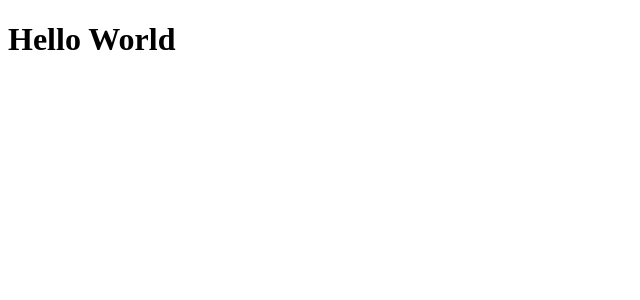
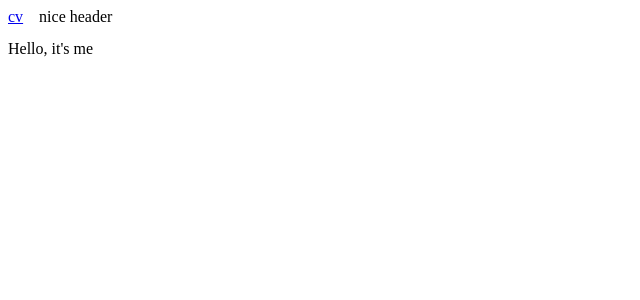
Before and after one commit to ntdesmond/ntdesmond.github.io, a React app: page / in a window 1280 px wide. Shown: the top 300 px of the page, without its empty margins (0-640 px from the left). Built offline with nearby package versions, Linux system fonts and the light colour scheme.

Commit message:
Add some routes and pages

```diff
--- a/package.json
+++ b/package.json
@@ -34,6 +34,7 @@
     "html-webpack-plugin": "^5.5.0",
     "react": "^18.2.0",
     "react-dom": "^18.2.0",
+    "styled-components": "^5.3.5",
     "ts-loader": "^9.3.1",
     "typescript": "^4.7.4",
     "webpack": "^5.73.0",
@@ -44,6 +45,7 @@
   "dependencies": {
     "@types/react": "^18.0.15",
     "@types/react-dom": "^18.0.6",
+    "@types/styled-components": "^5.1.25",
     "react-router-dom": "^6.3.0"
   }
 }
--- a/src/App.tsx
+++ b/src/App.tsx
@@ -1,5 +1,13 @@
-const App: React.FC = () => {
-  return <h1>Hello World</h1>;
-};
+import { Navigate, Route, Routes } from "react-router-dom";
+import CV from "./pages/CV";
+import Home from "./pages/Home";
+
+const App = () => (
+  <Routes>
+    <Route path="/" element={<Home />} />
+    <Route path="/cv" element={<CV />} />
+    <Route path="*" element={<Navigate to="/" />} />
+  </Routes>
+);
 
 export default App;
--- /dev/null
+++ b/src/components/layout/Layout.tsx
@@ -0,0 +1,26 @@
+import styled from "styled-components";
+import Header from "./header/Header";
+
+const StyledLayout = styled.div`
+  height: 100%;
+  display: grid;
+  grid-template:
+    "header" 2em
+    "main" auto;
+`;
+
+const StyledMain = styled.section`
+  grid-area: main;
+`;
+
+const Layout = ({
+  isHome = false,
+  children,
+}: React.PropsWithChildren<{ isHome?: boolean }>) => (
+  <StyledLayout>
+    <Header isHome={isHome} />
+    <StyledMain>{children}</StyledMain>
+  </StyledLayout>
+);
+
+export default Layout;
--- /dev/null
+++ b/src/components/layout/header/Header.tsx
@@ -0,0 +1,18 @@
+import { Link } from "react-router-dom";
+import styled from "styled-components";
+
+const StyledHeader = styled.header`
+  display: flex;
+  flex-direction: row;
+  gap: 1em;
+`;
+
+const Header: React.FC<{ isHome: boolean }> = ({ isHome }) => (
+  <StyledHeader>
+    {!isHome && <Link to="/">go home</Link>}
+    <Link to="/cv">cv</Link>
+    <div>nice header</div>
+  </StyledHeader>
+);
+
+export default Header;
--- /dev/null
+++ b/src/pages/CV.tsx
@@ -0,0 +1,5 @@
+import Layout from "../components/layout/Layout";
+
+const CV = () => <Layout>CV gonna reside here</Layout>;
+
+export default CV;
--- /dev/null
+++ b/src/pages/Home.tsx
@@ -0,0 +1,5 @@
+import Layout from "../components/layout/Layout";
+
+const Home = () => <Layout isHome>Hello, it's me</Layout>;
+
+export default Home;
```
Also changed, not shown: 1 other file (tests, documents, lock files or other folders).
